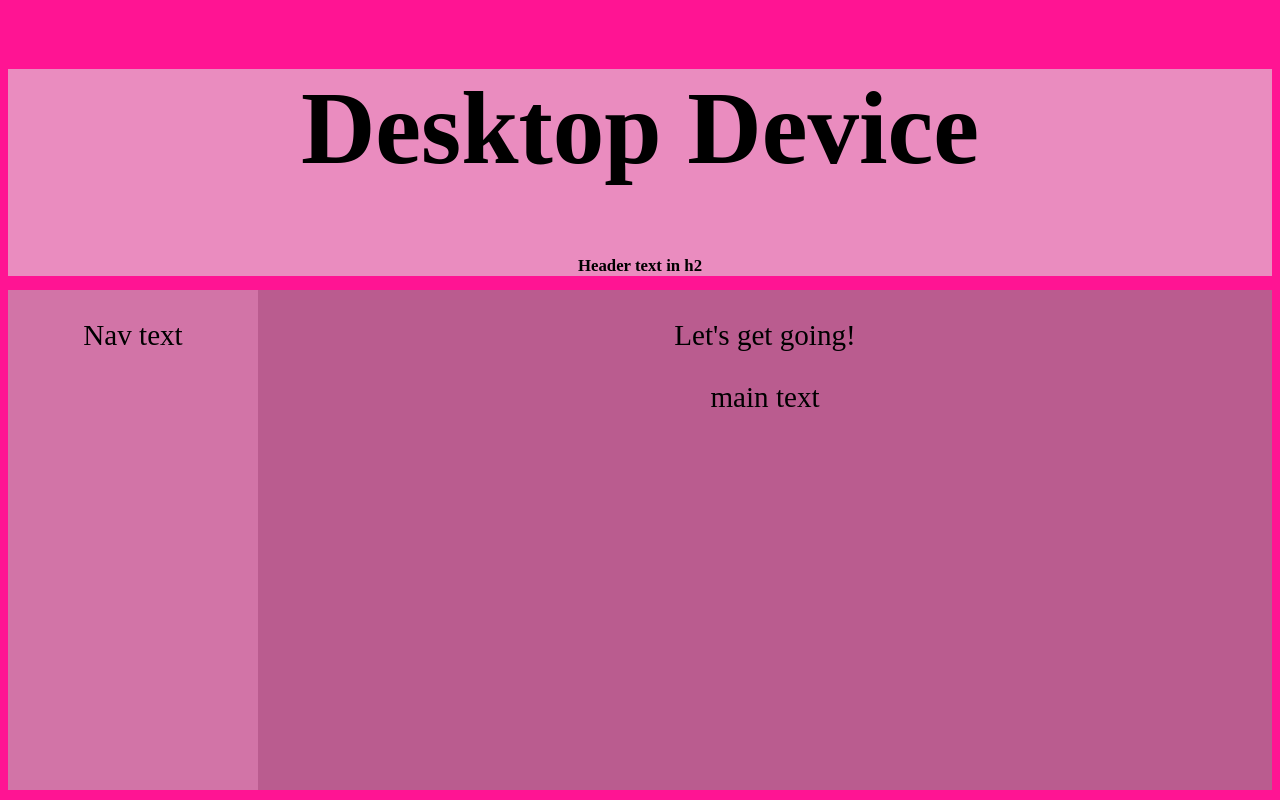
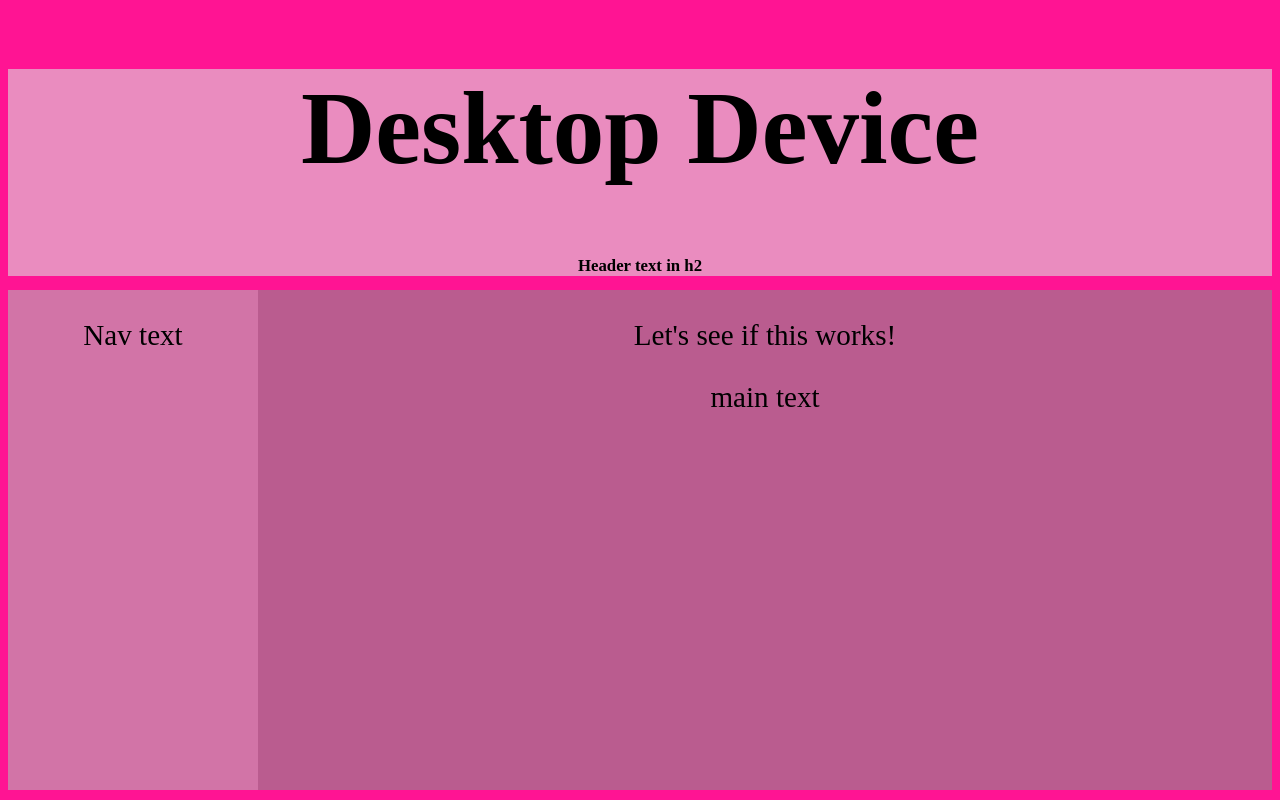
Before and after one commit to aloepker/Full-Stack-Class-Project-1, a website built with Parcel: page index.html in a window 1280 px wide. Shown: the top 800 px of the page. Built offline with nearby package versions, Linux system fonts and the light colour scheme.

Commit message:
Pulled the project onto my fixed dell laptop. Testing to make sure things work as I get going again. Thanks for not supporting firefox intellijoke. (you know, cause chrome isn't based on firefox or anything that would make that ridiculous like that...>.<)

```diff
--- a/index.html
+++ b/index.html
@@ -26,7 +26,7 @@
 
 
   <main>
-    <p>Let's get going!</p>
+    <p>Let's see if this works!</p>
     <p>main text</p>
   </main>
 
```
